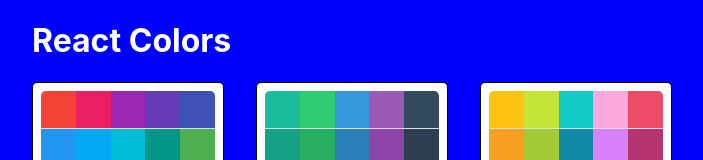
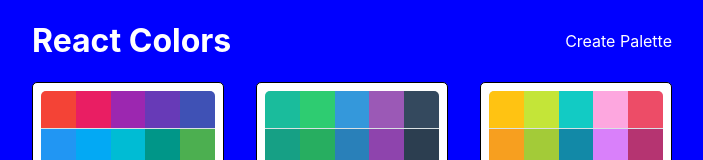
Before and after one commit to shaynemeyer/color-app, a React (Create React App) app: page / in a window 1280 px wide. Shown: the top 160 px of the page, without its empty margins (288-991 px from the left). Built offline with nearby package versions, Linux system fonts and the light colour scheme.

Commit message:
Add NewPaletteForm and Link

```diff
--- a/src/App.js
+++ b/src/App.js
@@ -3,6 +3,7 @@
 import Palette from './Palette';
 import PaletteList from './PaletteList';
 import SingleColorPalette from './SingleColorPalette';
+import NewPaletteForm from './NewPaletteForm';
 import seedColors from './seedColors';
 import { generatePalette } from './colorHelpers';
 
@@ -12,6 +13,7 @@
   }
   return (
     <Switch>
+      <Route exact path='/palette/new' render={() => <NewPaletteForm />} />
       <Route
         exact
         path='/palette/:paletteId/:colorId'
--- /dev/null
+++ b/src/NewPaletteForm.js
@@ -0,0 +1,13 @@
+import React, { Component } from 'react';
+
+class NewPaletteForm extends Component {
+  render() {
+    return (
+      <div>
+        <h1>NEW PALETTE FORM</h1>
+      </div>
+    );
+  }
+}
+
+export default NewPaletteForm;
--- a/src/PaletteList.js
+++ b/src/PaletteList.js
@@ -1,4 +1,5 @@
 import React, { Component } from 'react';
+import { Link } from 'react-router-dom';
 import { withStyles } from '@material-ui/styles';
 import MiniPalette from './MiniPalette';
 
@@ -17,6 +18,7 @@
         <div className={classes.container}>
           <div className={classes.nav}>
             <h1>React Colors</h1>
+            <Link to='/palette/new'>Create Palette</Link>
           </div>
           <div className={classes.palettes}>
             {palettes.map(palette => (
--- a/src/styles/PaletteListStyles.js
+++ b/src/styles/PaletteListStyles.js
@@ -17,7 +17,12 @@
     display: 'flex',
     width: '100%',
     justifyContent: 'space-between',
-    color: 'white'
+    color: 'white',
+    alignItems: 'center',
+    '& a': {
+      color: 'white',
+      textDecoration: 'none'
+    }
   },
   palettes: {
     boxSizing: 'border-box',
```
Also changed, not shown: 1 other file (tests, documents, lock files or other folders).
